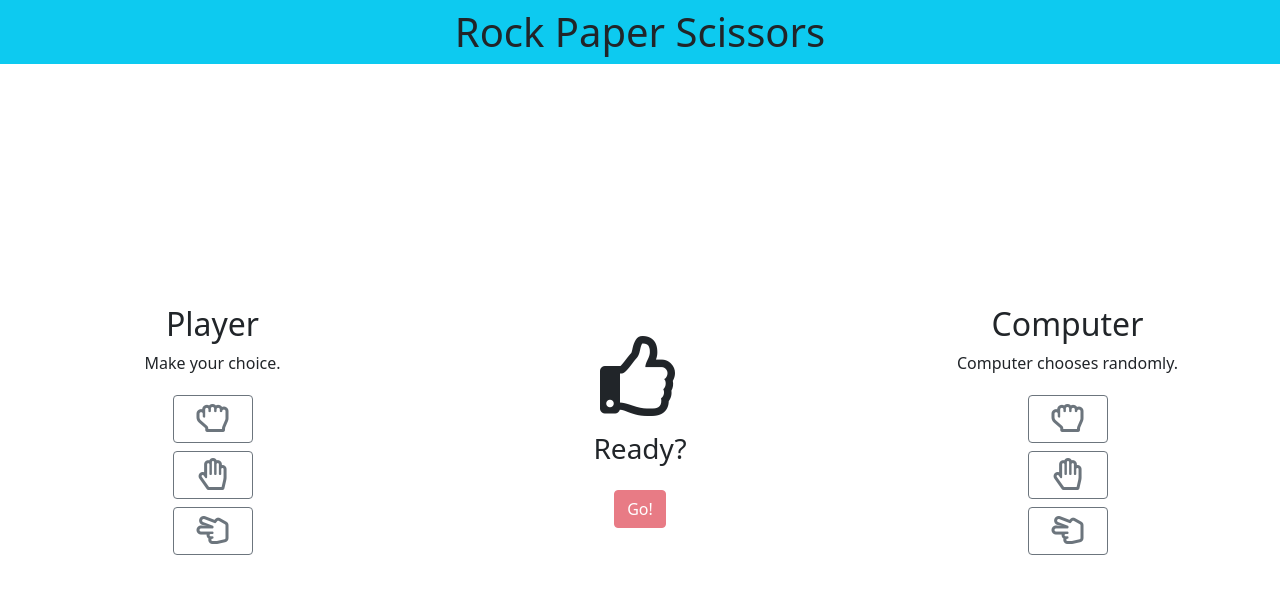
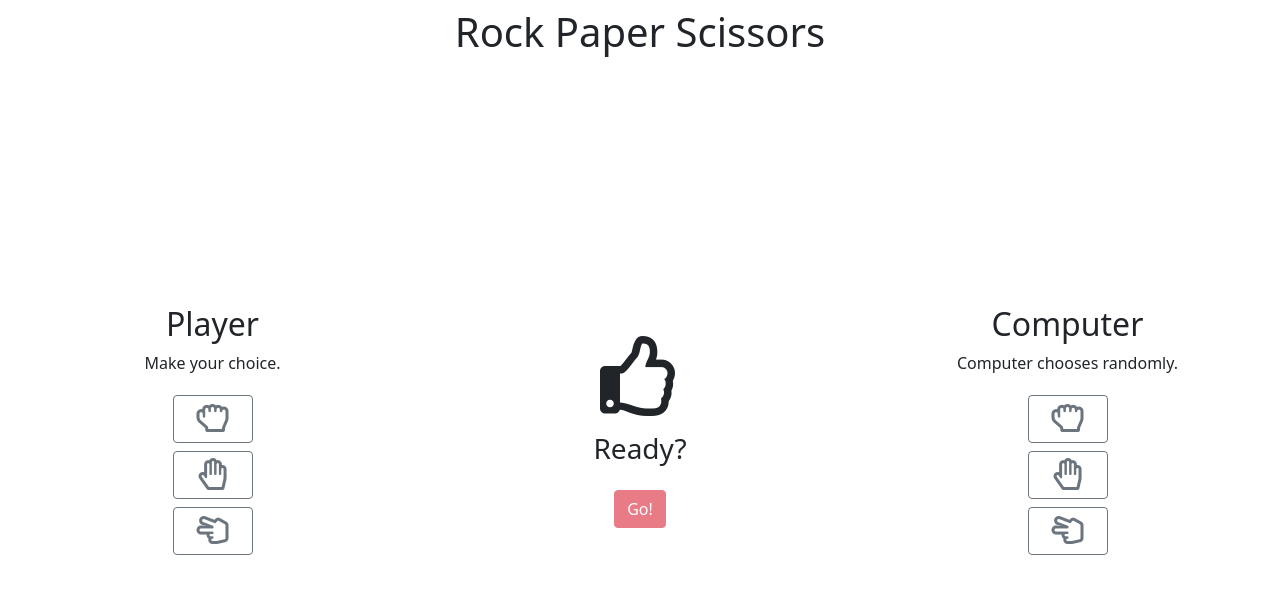
Before and after one commit to mppatterson84/rock-paper-scissors, a plain HTML site: page index.html in a window 1280 px wide. Drawn offline with Linux system fonts and the light colour scheme.

Commit message:
remove background color class

```diff
--- a/index.html
+++ b/index.html
@@ -17,7 +17,7 @@
         <title>Rock Paper Scissors</title>
     </head>
     <body>
-        <h1 class="text-center bg-info py-2">Rock Paper Scissors</h1>
+        <h1 class="text-center py-2">Rock Paper Scissors</h1>
         <div class="container">
             <div class="row">
                 <aside class="col-md-3 d-flex flex-column align-items-center justify-content-center">
```
